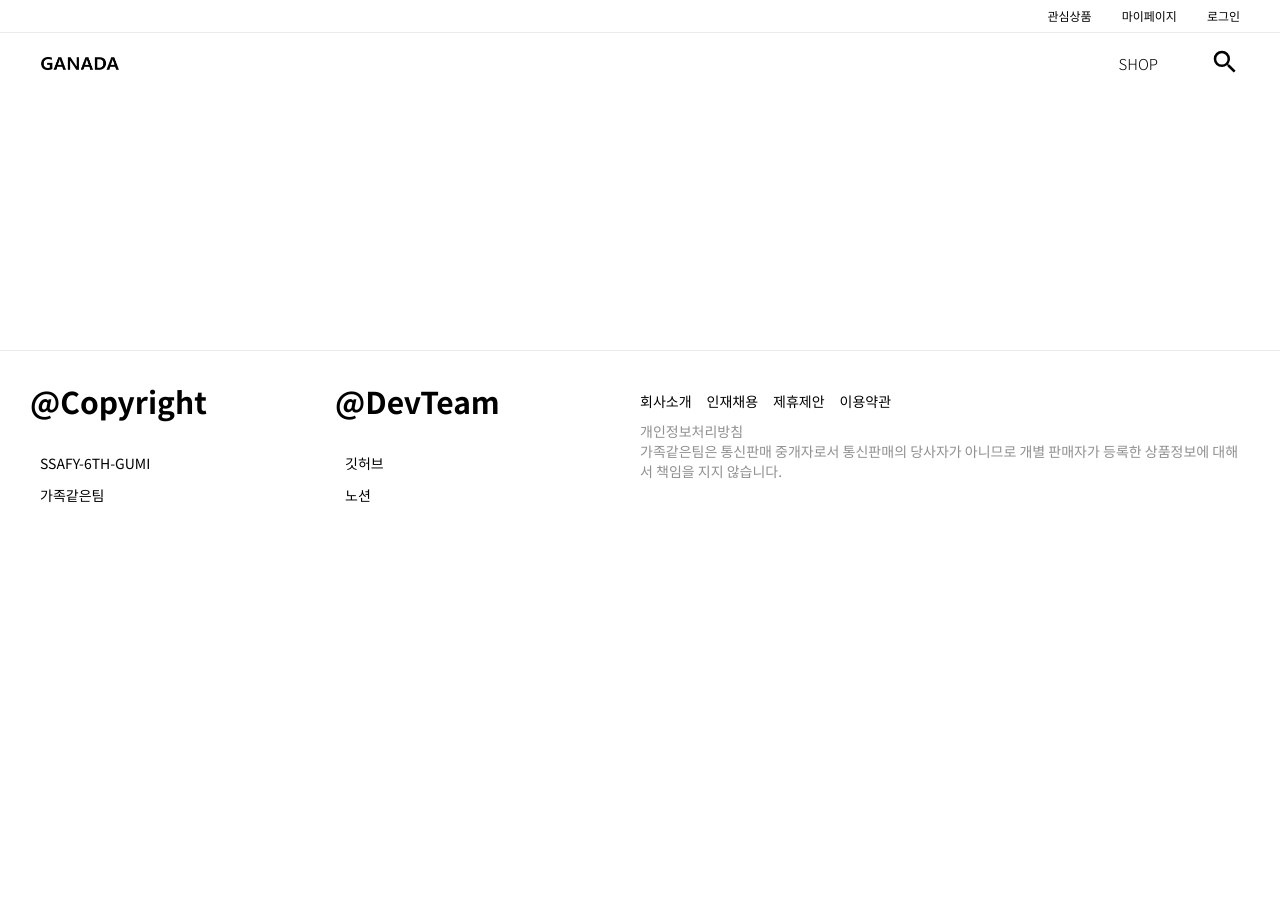
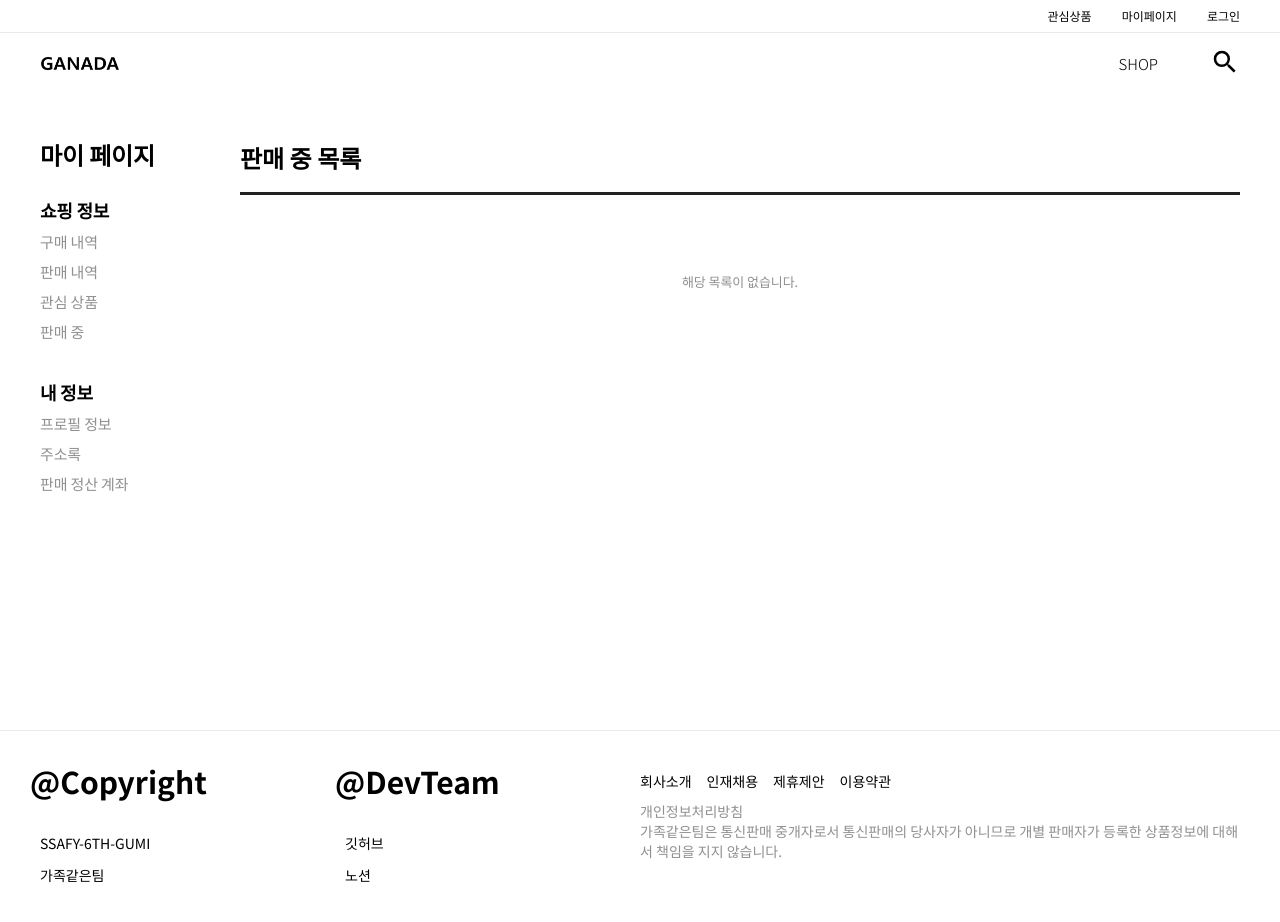
Before and after one commit to GANADA-FAMILY/GANADA-MARKET, a React (Create React App) app in the folder FE/: page /my/selling in a window 1280 px wide. Shown: the top 922 px of the page. Before the commit the page ends 800 px from the top, so only its background shows below. Built offline with nearby package versions, Linux system fonts and the light colour scheme; no server answers.

Commit message:
chore: 빈화면 처리

```diff
--- a/FE/src/pages/MySellingPage.tsx
+++ b/FE/src/pages/MySellingPage.tsx
@@ -15,9 +15,7 @@ function MySellingPage() {
 
   return (
     <MainContainer>
-      {sellingList[0] !== undefined && (
-        <MyPageTemplate element={<MySelling items={sellingList} />} />
-      )}
+      <MyPageTemplate element={<MySelling items={sellingList} />} />
     </MainContainer>
   );
 }
--- a/FE/src/pages/MyWishPage.tsx
+++ b/FE/src/pages/MyWishPage.tsx
@@ -15,7 +15,7 @@ function MyWishPage() {
 
   return (
     <MainContainer>
-      {wishList && <MyPageTemplate element={<MyWish items={wishList} />} />}
+      <MyPageTemplate element={<MyWish items={wishList} />} />
     </MainContainer>
   );
 }
```
Also changed, not shown: 1 other file (tests, documents, lock files or other folders).
